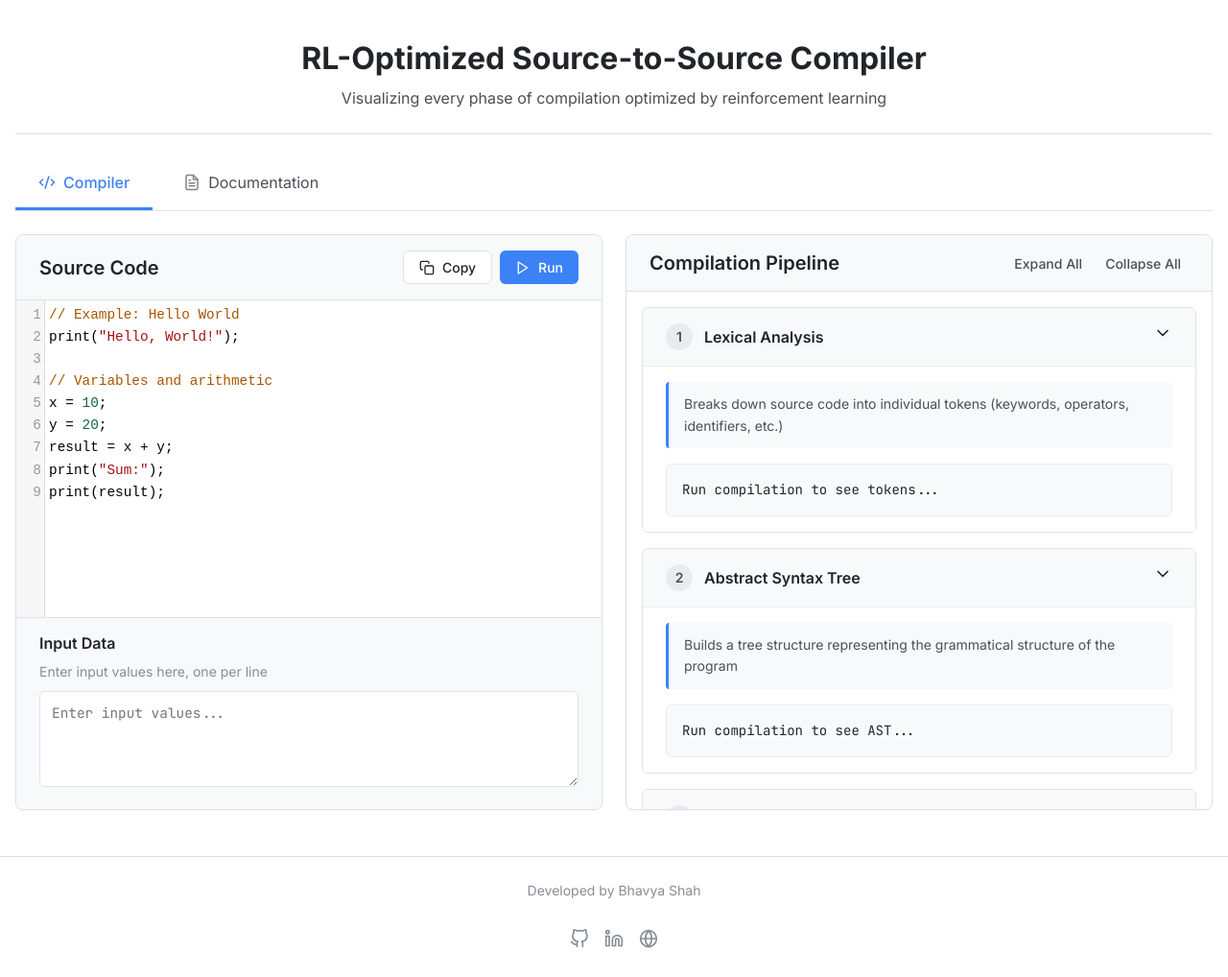
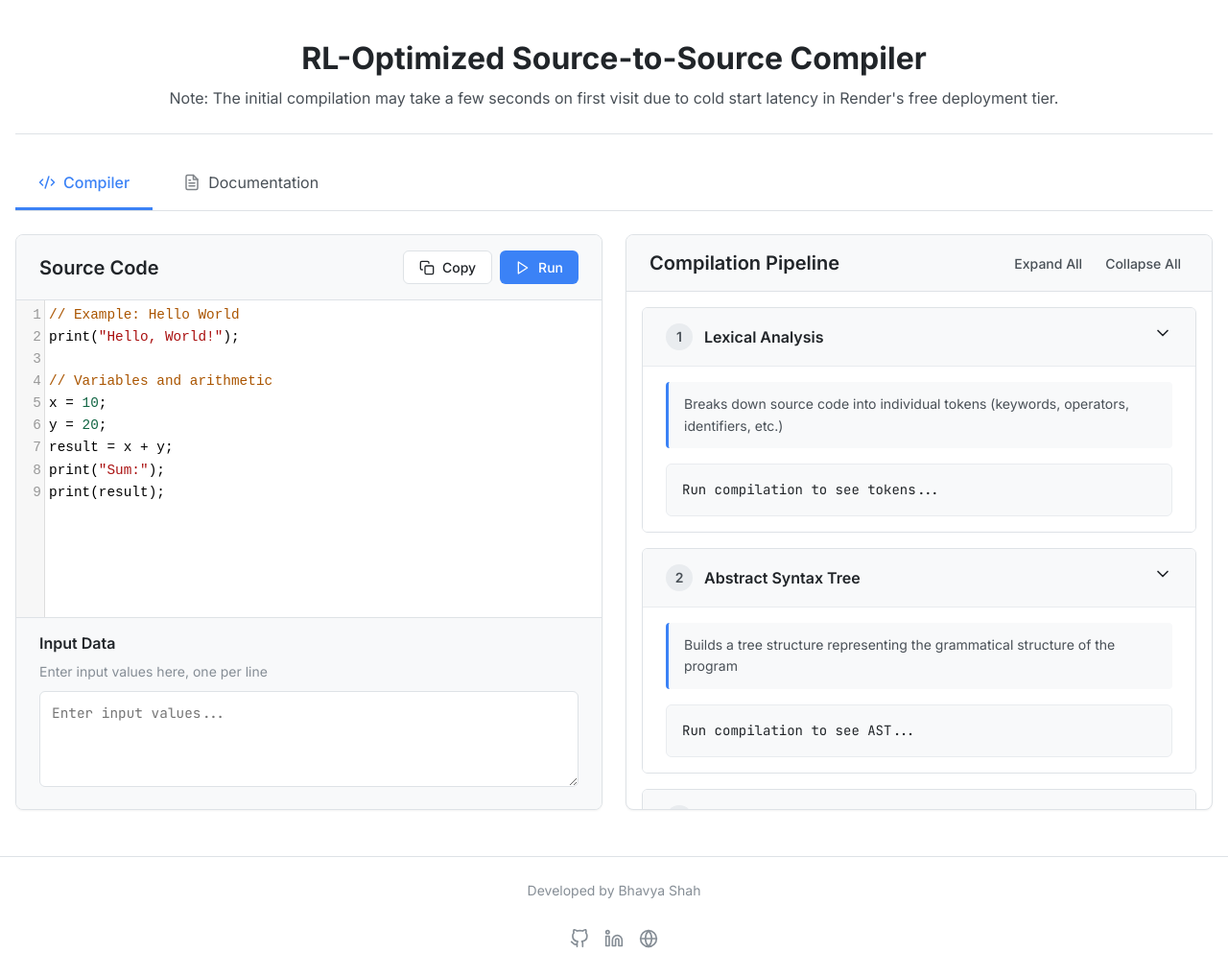
Before and after one commit to BhavyaShah7409/RL-Optimised-Compiler, a website: page index.html in a window 1280 px wide. Shown: the whole page at 96% size. Drawn offline with nearby package versions, Linux system fonts and the light colour scheme.

Commit message:
Update index.html

```diff
--- a/index.html
+++ b/index.html
@@ -19,7 +19,7 @@
         <header class="app-header">
             <div class="header-content">
                 <h1>RL-Optimized Source-to-Source Compiler</h1>
-                <p>Visualizing every phase of compilation optimized by reinforcement learning</p>
+                <p>Note: The initial compilation may take a few seconds on first visit due to cold start latency in Render's free deployment tier.</p>
             </div>
         </header>
 
```
